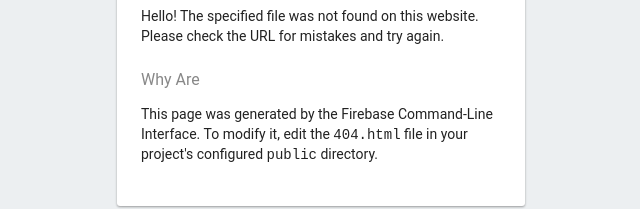
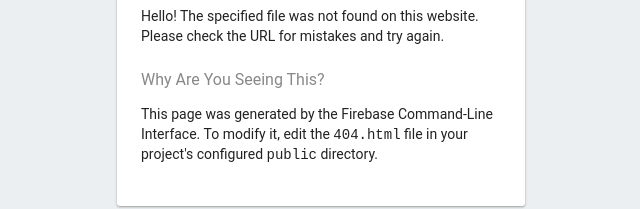
Before and after one commit to kamterbeek/compscikass, a website: page 404.html in a window 1280 px wide. Shown: the part 193-402 px from the top of the page, without its empty margins (319-959 px from the left). Drawn offline with Linux system fonts and the light colour scheme.

Commit message:
Update 404 page heading for clarity

```diff
--- a/404.html
+++ b/404.html
@@ -26,7 +26,7 @@
       <h2>404</h2>
       <h1>Page Not Found</h1>
       <p>Hello! The specified file was not found on this website. Please check the URL for mistakes and try again.</p>
-      <h3>Why Are </h3>
+      <h3>Why Are You Seeing This?</h3>
       <p>This page was generated by the Firebase Command-Line Interface. To modify it, edit the <code>404.html</code> file in your project's configured <code>public</code> directory.</p>
     </div>
   </body>
```
